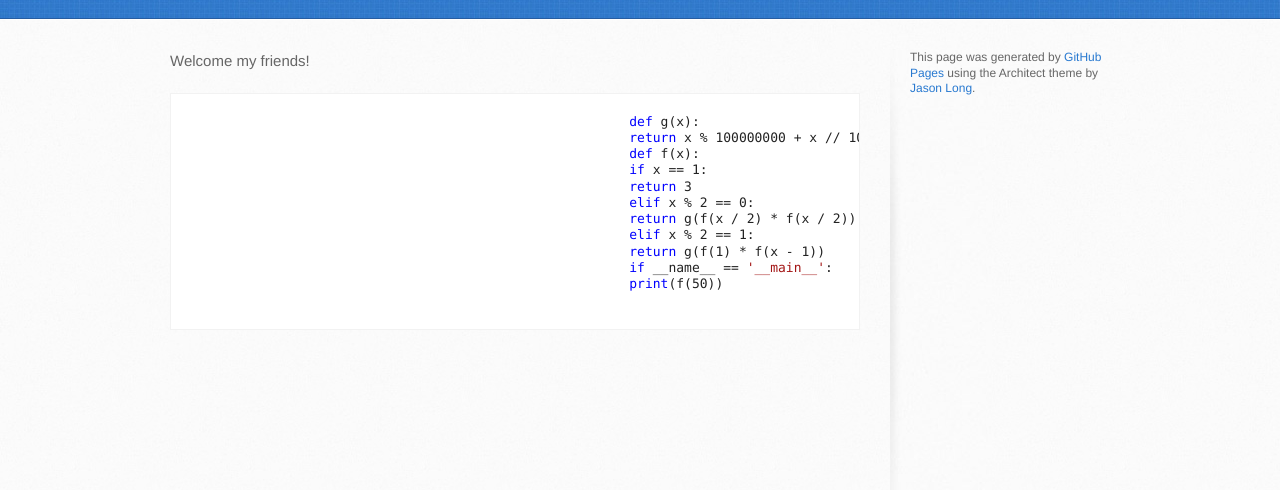
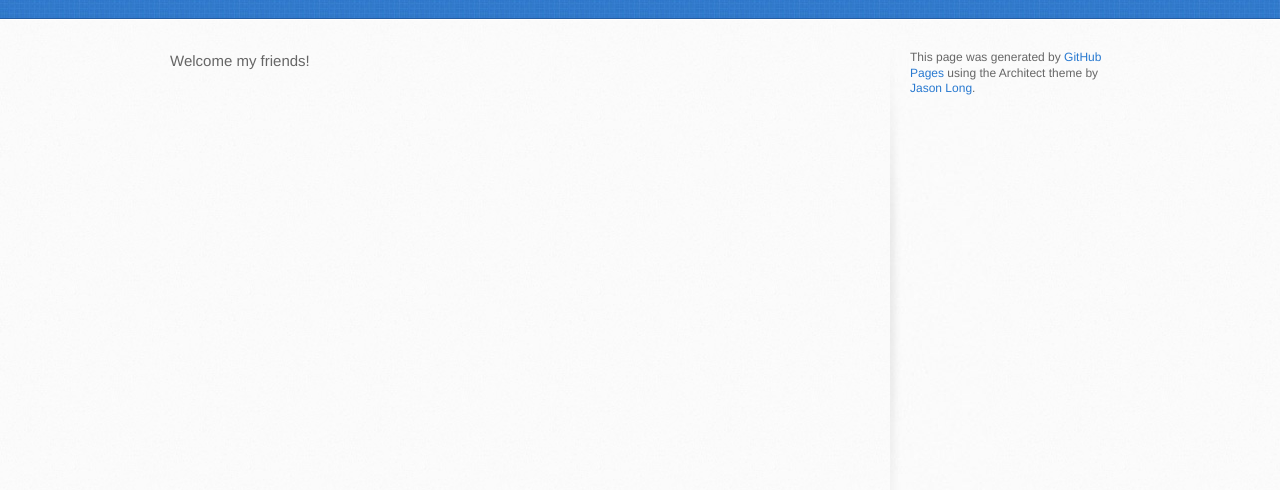
Before and after one commit to gotodsp/gotodsp.github.io, a plain HTML site: page index.html in a window 1280 px wide. Shown: the part 182-672 px from the top of the page. Drawn offline with Linux system fonts and the light colour scheme.

Commit message:
Update index.html

```diff
--- a/index.html
+++ b/index.html
@@ -26,21 +26,6 @@
       <div class="inner clearfix">
         <section id="main-content">
           <p>Welcome my friends!</p>
-					<div class="highlight" style="background: #ffffff">
-						<pre style="line-height: 125%">
-							<span style="color: #0000ff">def</span> g(x):
-							<span style="color: #0000ff">return</span> x % 100000000 + x // 100000000
-							<span style="color: #0000ff">def</span> f(x):
-							<span style="color: #0000ff">if</span> x == 1:
-							<span style="color: #0000ff">return</span> 3
-							<span style="color: #0000ff">elif</span> x % 2 == 0:
-							<span style="color: #0000ff">return</span> g(f(x / 2) * f(x / 2))
-							<span style="color: #0000ff">elif</span> x % 2 == 1:
-							<span style="color: #0000ff">return</span> g(f(1) * f(x - 1))
-							<span style="color: #0000ff">if</span> __name__ == <span style="color: #a31515">&#39;__main__&#39;</span>:
-							<span style="color: #0000ff">print</span>(f(50))
-						</pre>
-					</div>
         </section>
         <aside id="sidebar">
           <p>This page was generated by <a href="https://pages.github.com">GitHub Pages</a> using the Architect theme by <a href="https://twitter.com/jasonlong">Jason Long</a>.</p>
```
